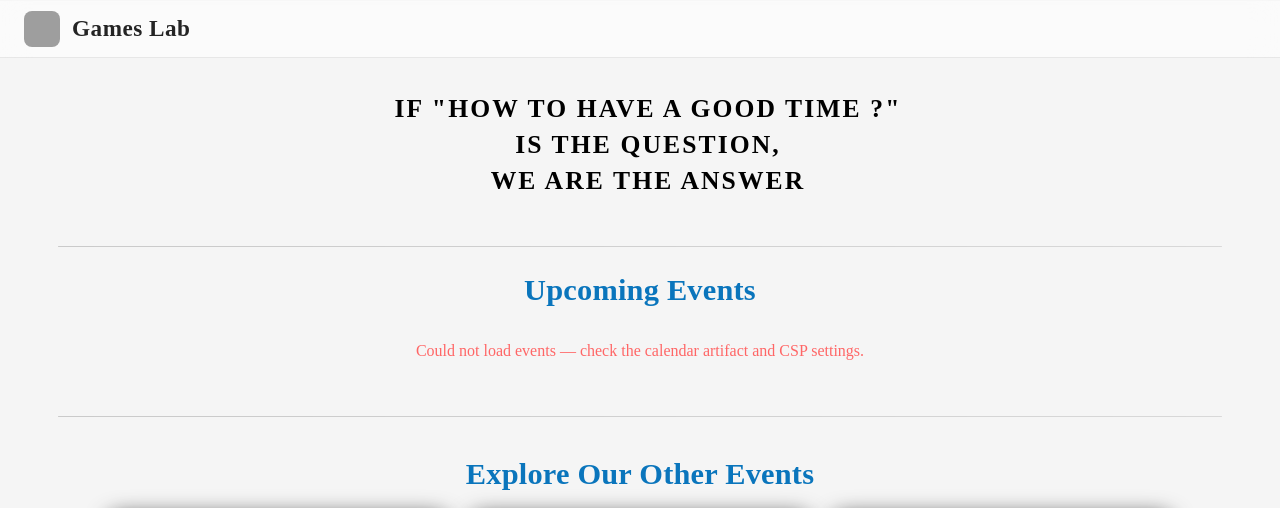
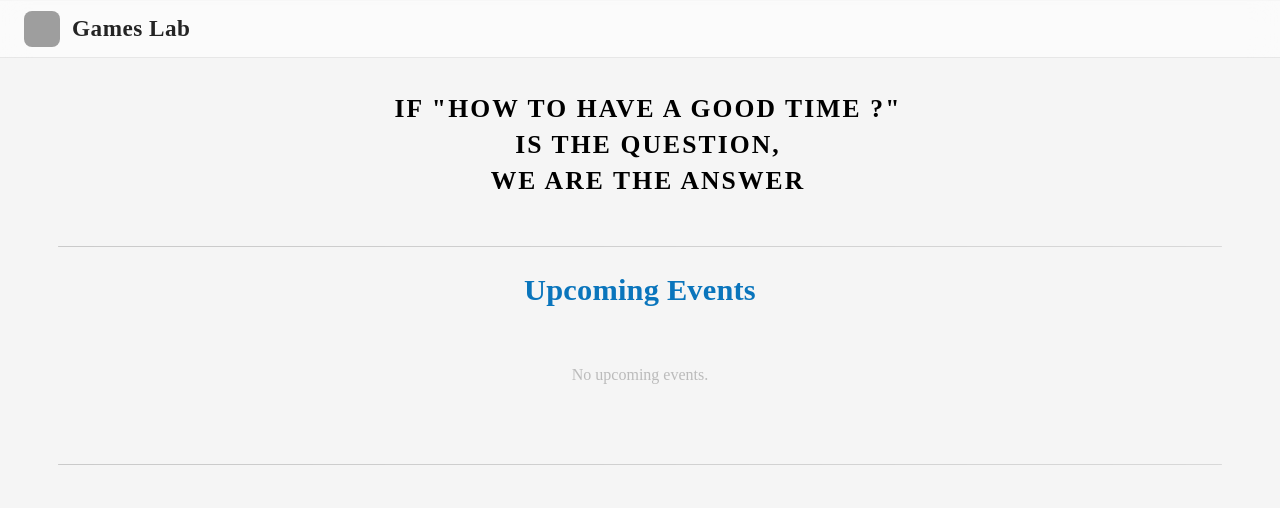
Before and after one commit to gameslabbangalore-maker/website, a Jekyll site: the page built from index.html, in a window 1280 px wide and 1400 px high. Shown: the top 508 px of the window. Built offline with Jekyll 4.4.1, drawn with Linux system fonts in a browser that asks for light colours; grey boxes are pictures that could not be loaded.

Commit message:
Gracefully handle missing calendar data

```diff
--- a/_includes/cards-upcoming.html
+++ b/_includes/cards-upcoming.html
@@ -66,10 +66,30 @@
     return str.toUpperCase();
   }
 
+  function renderEmpty(message){
+    const text = message || 'No upcoming events.';
+    container.innerHTML = `<p class="empty-state">${text}</p>`;
+  }
+
   try{
     const res = await fetch(CALENDAR_URL + '?v=' + Date.now(), { cache: 'no-store' });
+
+    if (res.status === 404){
+      console.warn('Calendar artifact not found at %s', CALENDAR_URL);
+      renderEmpty();
+      return;
+    }
+
     if (!res.ok) throw new Error('Calendar fetch failed: ' + res.status);
-    const data = await res.json();
+
+    let data;
+    try {
+      data = await res.json();
+    } catch (jsonErr){
+      console.error('Calendar JSON parse error:', jsonErr);
+      renderEmpty();
+      return;
+    }
     const timezone = (typeof data.timezone === 'string' && data.timezone.trim()) || TIMEZONE;
     const list = Array.isArray(data.events) ? data.events.slice() : [];
 
@@ -201,11 +221,11 @@
     });
 
     if (!list.length){
-      container.innerHTML = '<p style="color:#bbb">No upcoming events.</p>';
+      renderEmpty();
     }
   } catch (err) {
     console.error('Upcoming events error:', err);
-    container.innerHTML = '<p style="color:#f66">Could not load events — check the calendar artifact and CSP settings.</p>';
+    renderEmpty();
   }
 })();
 </script>
--- a/_includes/head.html
+++ b/_includes/head.html
@@ -119,6 +119,7 @@ content="
   .sr-only{position:absolute;width:1px;height:1px;padding:0;margin:-1px;overflow:hidden;clip:rect(0,0,0,0);border:0}
 
   .cards-row{display:flex;flex-wrap:wrap;gap:22px;justify-content:center;align-items:flex-start}
+  .cards-row .empty-state{flex:1 1 100%;margin:40px 0;text-align:center;color:#bbb;font-size:1rem}
 
   @media (prefers-color-scheme: light){
   .sk-line,.sk-box,.gal-skel-bg{background:linear-gradient(90deg,#e9e9e9 25%,#f3f3f3 37%,#e9e9e9 63%)!important;background-size:400% 100%!important}
```
